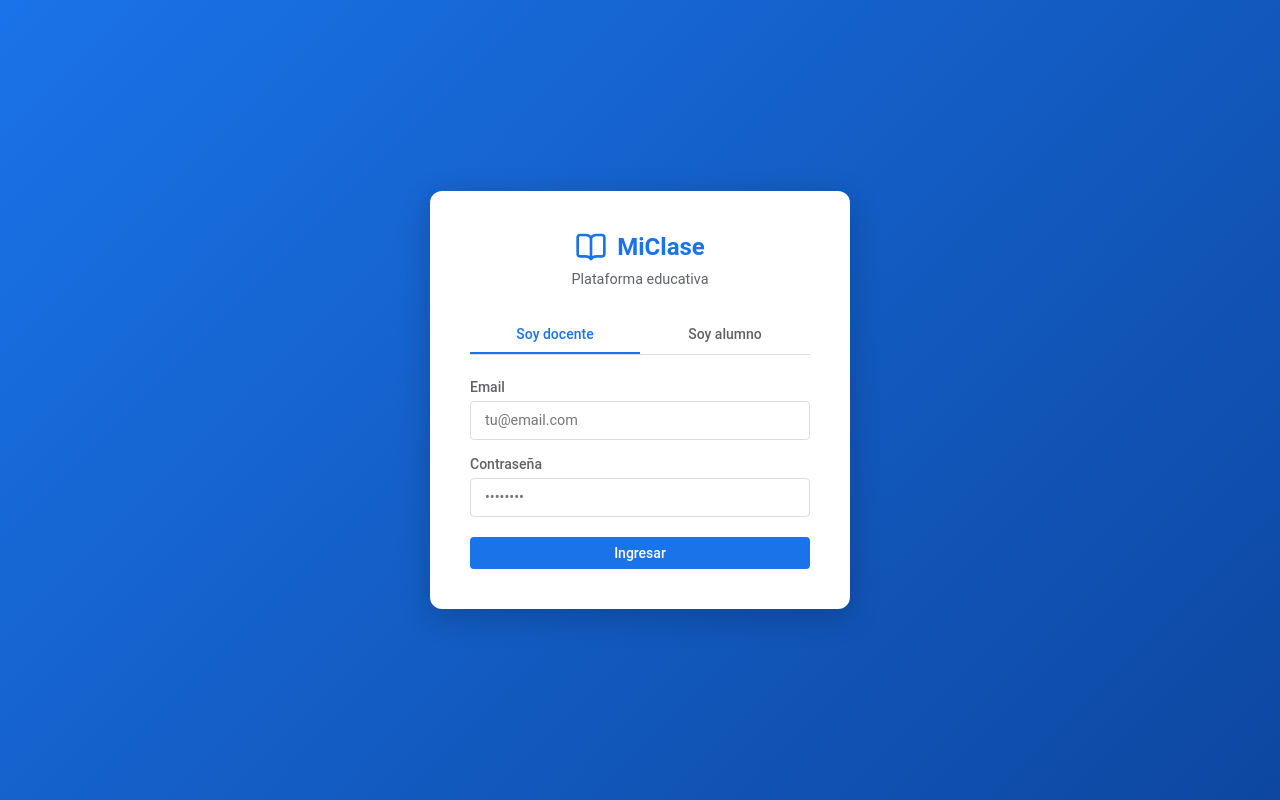
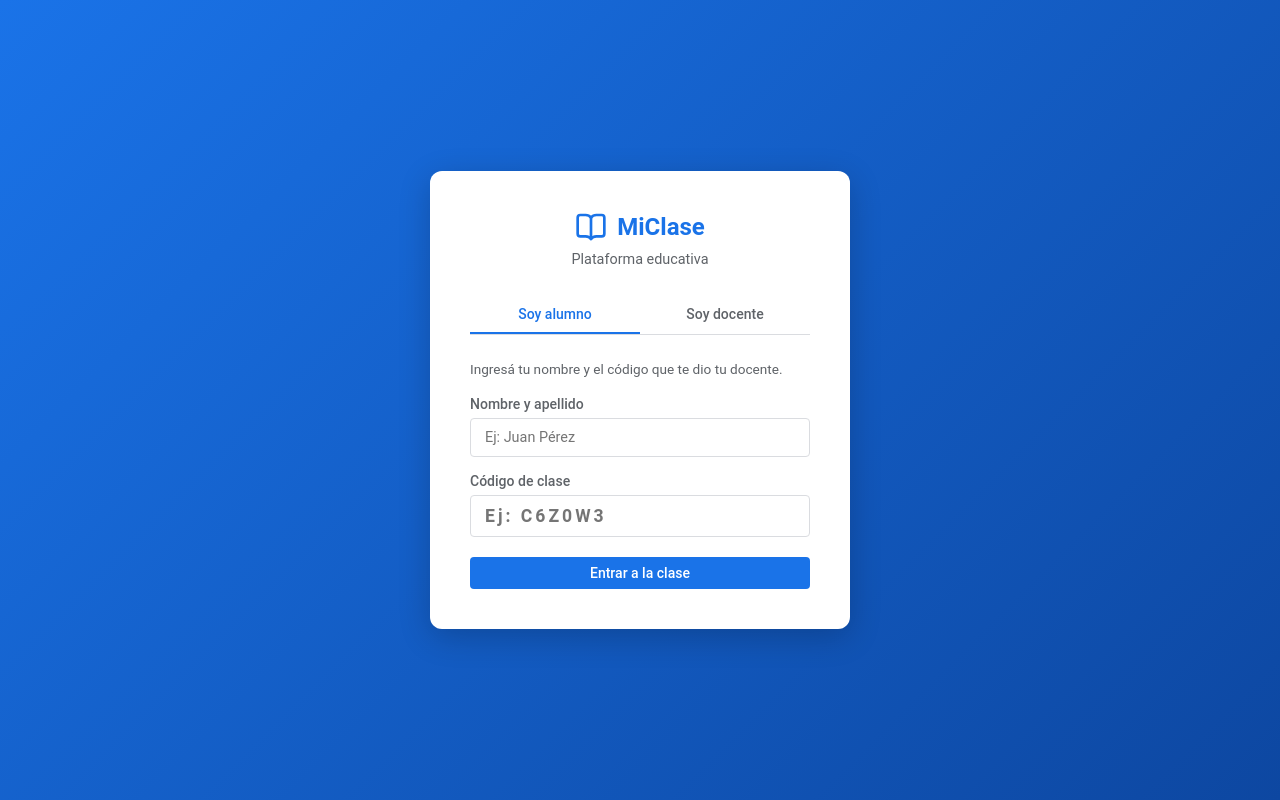
Before and after one commit to Pablo22128/classroom-app, a React (Vite) app: page / in a window 1280 px wide. Built offline with nearby package versions, Linux system fonts and the light colour scheme; no server answers.

Commit message:
Use anonymous auth for students - no email required

```diff
--- a/src/pages/AuthPage.jsx
+++ b/src/pages/AuthPage.jsx
@@ -2,26 +2,14 @@ import { useState } from 'react'
 import { supabase } from '../supabase'
 import { BookOpen } from 'lucide-react'
 
-// Genera email y password fijos a partir del nombre + código
-// Así el alumno siempre puede volver a entrar con los mismos datos
-function buildCredentials(name, code) {
-  const normalized = name.trim().toLowerCase()
-    .normalize('NFD').replace(/[̀-ͯ]/g, '') // quita tildes
-    .replace(/\s+/g, '.') // espacios → puntos
-    .replace(/[^a-z0-9.]/g, '') // solo letras, números y puntos
-  const email = `${normalized}.${code.toLowerCase()}@miclase.app`
-  const password = `mc-${code.toLowerCase()}-${normalized}`
-  return { email, password }
-}
-
 export default function AuthPage() {
-  const [tab, setTab] = useState('login')
+  const [tab, setTab] = useState('student')
 
   // Login docente
   const [email, setEmail] = useState('')
   const [password, setPassword] = useState('')
 
-  // Registro/acceso alumno
+  // Acceso alumno
   const [name, setName] = useState('')
   const [classCode, setClassCode] = useState('')
 
@@ -40,61 +28,46 @@ export default function AuthPage() {
     e.preventDefault()
     setLoading(true); setError('')
 
-    if (!name.trim()) { setError('Ingresá tu nombre completo.'); setLoading(false); return }
-    if (!classCode.trim()) { setError('Ingresá el código de clase.'); setLoading(false); return }
+    const trimmedName = name.trim()
+    const code = classCode.trim().toUpperCase()
 
-    const code = classCode.toUpperCase()
+    if (!trimmedName) { setError('Ingresá tu nombre completo.'); setLoading(false); return }
+    if (!code) { setError('Ingresá el código de clase.'); setLoading(false); return }
 
     // Validar código de clase
     const { data: classData } = await supabase
-      .from('classes').select('id')
-      .eq('code', code).single()
-
+      .from('classes').select('id').eq('code', code).single()
     if (!classData) { setError('Código de clase inválido. Verificá con tu docente.'); setLoading(false); return }
 
-    const { email: autoEmail, password: autoPassword } = buildCredentials(name, code)
+    // Verificar si ya existe un alumno con ese nombre en esa clase
+    const { data: existing } = await supabase
+      .from('profiles')
+      .select('id, enrollments!inner(class_id)')
+      .eq('full_name', trimmedName)
+      .eq('role', 'student')
+      .eq('enrollments.class_id', classData.id)
+      .maybeSingle()
 
-    // Intentar login primero (por si ya existe)
-    const { error: loginError } = await supabase.auth.signInWithPassword({
-      email: autoEmail, password: autoPassword
-    })
+    if (existing) {
+      // Ya existe — crear sesión anónima nueva y reasociar
+      const { data: anonData, error: anonErr } = await supabase.auth.signInAnonymously()
+      if (anonErr) { setError('No se pudo iniciar sesión. Intentá de nuevo.'); setLoading(false); return }
 
-    if (!loginError) {
-      // Ya existía → entró directo
+      // Actualizar perfil al nuevo uid anónimo
+      await supabase.from('profiles').delete().eq('id', existing.id)
+      await supabase.from('profiles').insert({ id: anonData.user.id, full_name: trimmedName, role: 'student' })
+      await supabase.from('enrollments').insert({ student_id: anonData.user.id, class_id: classData.id })
       setLoading(false)
       return
     }
 
-    // No existía → registrar
-    const { data, error: signUpError } = await supabase.auth.signUp({
-      email: autoEmail, password: autoPassword
-    })
+    // Alumno nuevo — inicio anónimo
+    const { data: anonData, error: anonErr } = await supabase.auth.signInAnonymously()
+    if (anonErr) { setError('No se pudo iniciar sesión. Intentá de nuevo.'); setLoading(false); return }
 
-    if (signUpError) {
-      setError(`Error: ${signUpError.message}`)
-      setLoading(false)
-      return
-    }
-
-    // Si no hay usuario es porque requiere confirmación de email
-    if (!data?.user) {
-      setError('Confirmación de email requerida. Pedile al docente que desactive esa opción en Supabase.')
-      setLoading(false)
-      return
-    }
-
-    // Crear perfil
-    await supabase.from('profiles').insert({
-      id: data.user.id,
-      full_name: name.trim(),
-      role: 'student',
-    })
-
-    // Inscribir en la clase
-    await supabase.from('enrollments').insert({
-      student_id: data.user.id,
-      class_id: classData.id,
-    })
+    // Crear perfil e inscribir
+    await supabase.from('profiles').insert({ id: anonData.user.id, full_name: trimmedName, role: 'student' })
+    await supabase.from('enrollments').insert({ student_id: anonData.user.id, class_id: classData.id })
 
     setLoading(false)
   }
@@ -109,17 +82,39 @@ export default function AuthPage() {
         <p className="auth-subtitle">Plataforma educativa</p>
 
         <div className="auth-tabs">
+          <button className={`auth-tab ${tab === 'student' ? 'active' : ''}`} onClick={() => { setTab('student'); setError('') }}>
+            Soy alumno
+          </button>
           <button className={`auth-tab ${tab === 'login' ? 'active' : ''}`} onClick={() => { setTab('login'); setError('') }}>
             Soy docente
-          </button>
-          <button className={`auth-tab ${tab === 'student' ? 'active' : ''}`} onClick={() => { setTab('student'); setError('') }}>
-            Soy alumno
           </button>
         </div>
 
         {error && <div className="alert alert-error">{error}</div>}
 
-        {tab === 'login' ? (
+        {tab === 'student' ? (
+          <form onSubmit={handleStudentJoin}>
+            <p style={{ fontSize: '.85rem', color: '#5f6368', marginBottom: 16, lineHeight: 1.5 }}>
+              Ingresá tu nombre y el código que te dio tu docente.
+            </p>
+            <div className="form-group">
+              <label className="form-label">Nombre y apellido</label>
+              <input className="form-input" type="text" value={name}
+                onChange={e => setName(e.target.value)} required placeholder="Ej: Juan Pérez" />
+            </div>
+            <div className="form-group">
+              <label className="form-label">Código de clase</label>
+              <input className="form-input" type="text" value={classCode}
+                onChange={e => setClassCode(e.target.value.toUpperCase())}
+                required placeholder="Ej: C6Z0W3"
+                style={{ letterSpacing: 3, fontWeight: 600, fontSize: '1.1rem' }}
+                maxLength={6} />
+            </div>
+            <button className="btn btn-primary" style={{ width: '100%', justifyContent: 'center', marginTop: 4 }} disabled={loading}>
+              {loading ? 'Entrando...' : 'Entrar a la clase'}
+            </button>
+          </form>
+        ) : (
           <form onSubmit={handleLogin}>
             <div className="form-group">
               <label className="form-label">Email</label>
@@ -135,39 +130,6 @@ export default function AuthPage() {
               {loading ? 'Ingresando...' : 'Ingresar'}
             </button>
           </form>
-        ) : (
-          <form onSubmit={handleStudentJoin}>
-            <p style={{ fontSize: '.85rem', color: '#5f6368', marginBottom: 16, lineHeight: 1.5 }}>
-              Ingresá tu nombre y el código que te dio tu docente. La próxima vez usá los mismos datos para volver a entrar.
-            </p>
-            <div className="form-group">
-              <label className="form-label">Nombre y apellido</label>
-              <input
-                className="form-input"
-                type="text"
-                value={name}
-                onChange={e => setName(e.target.value)}
-                required
-                placeholder="Ej: Juan Pérez"
-              />
-            </div>
-            <div className="form-group">
-              <label className="form-label">Código de clase</label>
-              <input
-                className="form-input"
-                type="text"
-                value={classCode}
-                onChange={e => setClassCode(e.target.value.toUpperCase())}
-                required
-                placeholder="Ej: X6XBJ1"
-                style={{ letterSpacing: 3, fontWeight: 600, fontSize: '1.1rem' }}
-                maxLength={6}
-              />
-            </div>
-            <button className="btn btn-primary" style={{ width: '100%', justifyContent: 'center', marginTop: 4 }} disabled={loading}>
-              {loading ? 'Entrando...' : 'Entrar a la clase'}
-            </button>
-          </form>
         )}
       </div>
     </div>
```
